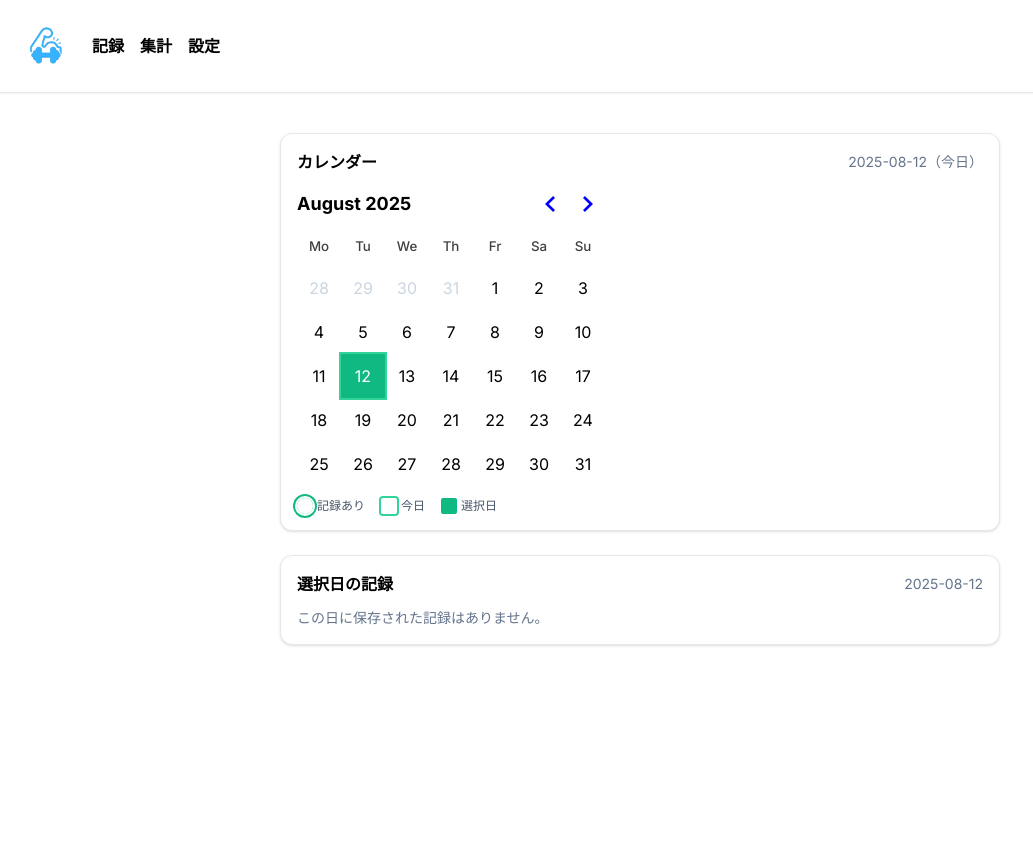
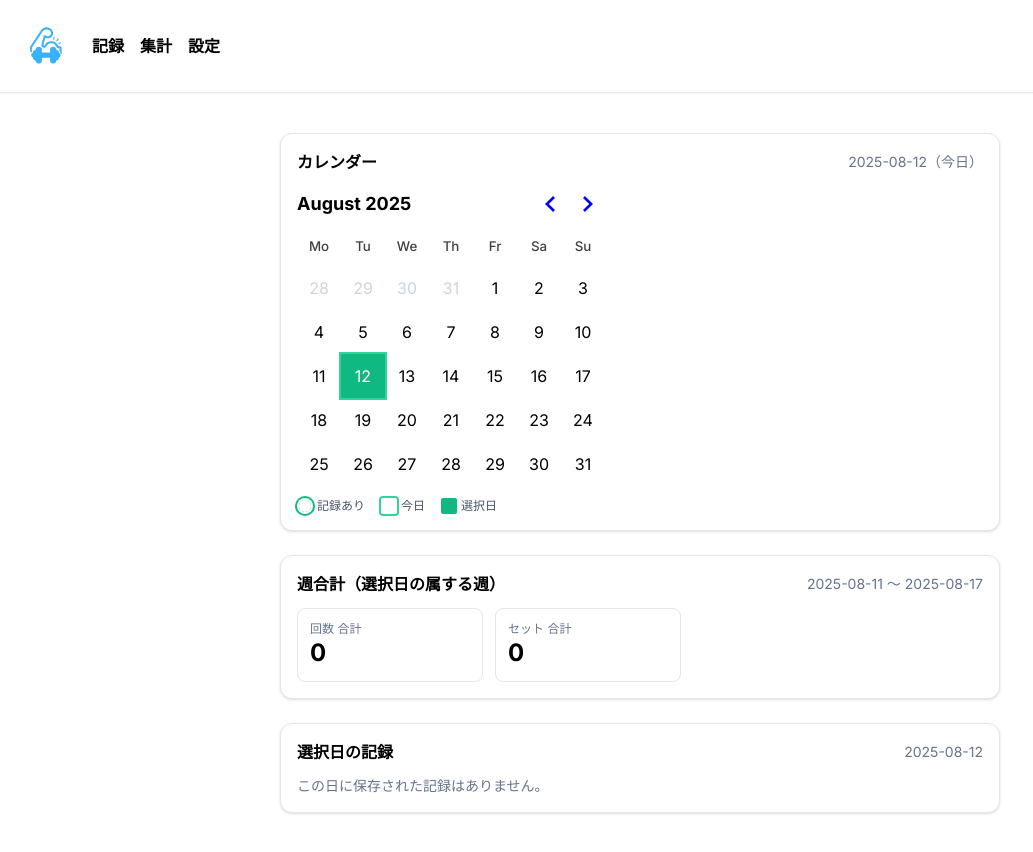
Before and after one commit to Mickey-1996/workout-tracker20250807, a Next.js app: page /tabs/summary in a window 1280 px wide. Shown: the whole page, without its empty margins (0-1033 px from the left). Before the commit the page ends 800 px from the top, so only its background shows below. Built offline with nearby package versions, Linux system fonts and the light colour scheme.

Commit message:
update  summary tab

```diff
--- a/src/tabs/SummaryTab.tsx
+++ b/src/tabs/SummaryTab.tsx
@@ -105,6 +105,17 @@ function TinyCount({ n }: { n: number }) {
   );
 }
 
+/* 選択日の属する週（Mon-Sun）の開始/終了（ローカル） */
+const startOfWeekMon = (d: Date) => {
+  const day = d.getDay(); // 0:Sun ... 6:Sat
+  const diff = (day + 6) % 7; // Mon=0
+  return new Date(d.getFullYear(), d.getMonth(), d.getDate() - diff);
+};
+const weekDatesMonSun = (d: Date) => {
+  const start = startOfWeekMon(d);
+  return Array.from({ length: 7 }, (_, i) => new Date(start.getFullYear(), start.getMonth(), start.getDate() + i));
+};
+
 export default function SummaryTab() {
   /* 月/選択日（ローカル時間） */
   const today = useMemo(() => new Date(), []);
@@ -141,9 +152,38 @@ export default function SummaryTab() {
     setSelectedRecord(rec ?? null);
   }, [selectedDate]);
 
-  /* DayPicker の見た目（◯で囲む） */
+  /* 週合計（選択日の属する週） */
+  const weekAgg = useMemo(() => {
+    const days = weekDatesMonSun(selectedDate);
+    let countSum = 0;
+    let setSum = 0;
+    for (const d of days) {
+      const rec = loadDayRecord(ymdLocal(d)) as Partial<DayRecord> | null;
+      if (!rec) continue;
+      if (rec.counts) {
+        for (const arr of Object.values(rec.counts)) {
+          if (!arr) continue;
+          for (const n of arr) countSum += Math.max(0, Number(n ?? 0));
+        }
+      }
+      if (rec.sets) {
+        for (const arr of Object.values(rec.sets)) {
+          if (!arr) continue;
+          for (const v of arr) setSum += v ? 1 : 0;
+        }
+      }
+    }
+    const start = days[0];
+    const end = days[6];
+    return {
+      rangeLabel: `${ymdLocal(start)} 〜 ${ymdLocal(end)}`,
+      countSum,
+      setSum,
+    };
+  }, [selectedDate]);
+
+  /* DayPicker の見た目（◯で囲む：小さめ） */
   const dayPickerStyles: Partial<Record<string, CSSProperties>> = {
-    // セルサイズを大きめに
     root: { ["--rdp-cell-size" as any]: "50px" } as CSSProperties,
     head_cell: { fontSize: "12px", color: "rgb(100 116 139)" },
     day: { margin: 2 },
@@ -151,6 +191,7 @@ export default function SummaryTab() {
 
   return (
     <div className="space-y-6">
+      {/* カレンダー */}
       <Card className="p-4">
         <div className="flex items-center justify-between mb-2">
           <h2 className="text-base font-semibold">カレンダー</h2>
@@ -171,10 +212,11 @@ export default function SummaryTab() {
             recorded: daysWithRecord,
             today: today,
           }}
-          /* 記録あり＝◯で囲む */
+          /* ▼ 記録あり：◯（小さめ） */
           modifiersClassNames={{
+            // relative + after: 擬似要素で小さめリングを描画
             recorded:
-              "ring-2 ring-emerald-500 ring-offset-2 ring-offset-white dark:ring-offset-slate-900 rounded-full",
+              "relative after:content-[''] after:absolute after:inset-[7px] after:rounded-full after:ring-2 after:ring-emerald-500 after:ring-offset-2 after:ring-offset-white dark:after:ring-offset-slate-900",
             selected: "bg-emerald-500 text-white hover:bg-emerald-600",
             today: "ring-2 ring-emerald-400",
             outside: "text-slate-300",
@@ -185,7 +227,10 @@ export default function SummaryTab() {
         {/* 凡例 */}
         <div className="mt-3 flex items-center gap-4 text-xs text-slate-600">
           <div className="flex items-center gap-1">
-            <span className="inline-block w-4 h-4 rounded-full ring-2 ring-emerald-500 ring-offset-2 ring-offset-white dark:ring-offset-slate-900" />
+            {/* ◯（小）のプレビュー */}
+            <span className="relative inline-block w-4 h-4">
+              <span className="absolute inset-[2px] rounded-full ring-2 ring-emerald-500 ring-offset-2 ring-offset-white dark:ring-offset-slate-900" />
+            </span>
             記録あり
           </div>
           <div className="flex items-center gap-1">
@@ -199,6 +244,25 @@ export default function SummaryTab() {
         </div>
       </Card>
 
+      {/* 週合計（選択日の属する週） */}
+      <Card className="p-4">
+        <div className="flex items-center justify-between mb-3">
+          <h2 className="text-base font-semibold">週合計（選択日の属する週）</h2>
+          <div className="text-sm text-slate-500">{weekAgg.rangeLabel}</div>
+        </div>
+        <div className="grid grid-cols-2 gap-3 sm:max-w-sm">
+          <div className="rounded-lg border p-3">
+            <div className="text-xs text-slate-500">回数 合計</div>
+            <div className="text-2xl font-bold">{weekAgg.countSum}</div>
+          </div>
+          <div className="rounded-lg border p-3">
+            <div className="text-xs text-slate-500">セット 合計</div>
+            <div className="text-2xl font-bold">{weekAgg.setSum}</div>
+          </div>
+        </div>
+      </Card>
+
+      {/* 選択日の記録詳細 */}
       <Card className="p-4">
         <div className="flex items-center justify-between mb-3">
           <h2 className="text-base font-semibold">選択日の記録</h2>
```
